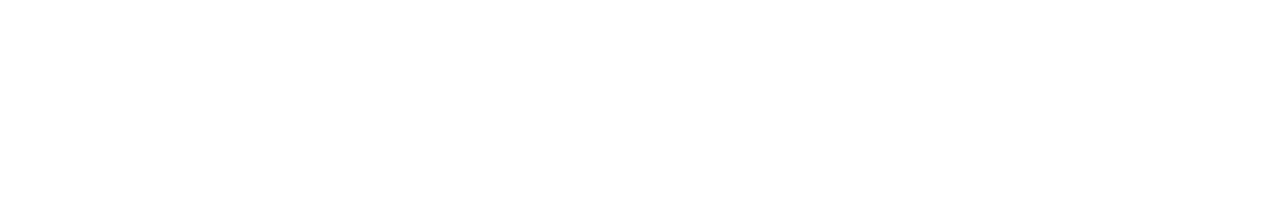
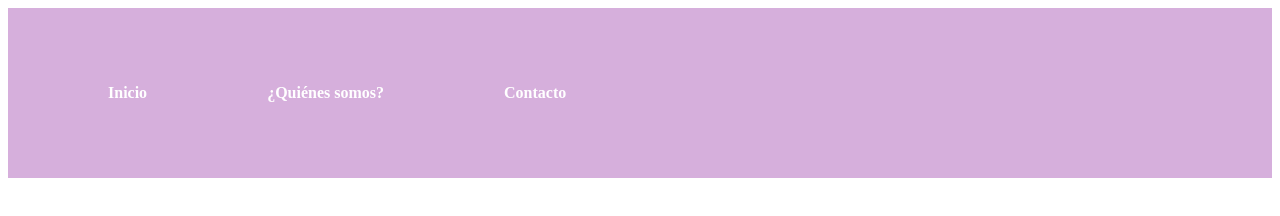
Before and after one commit to AlonsoLazo/EJERCICIO5ALONSOLAZO, a plain HTML site: page index.html in a window 1280 px wide. Drawn offline with Linux system fonts and the light colour scheme.

Commit message:
Cambio de display a modo flex, direction row

```diff
--- a/index.html
+++ b/index.html
@@ -8,6 +8,12 @@
     <title>Ejercicio 5</title>
 </head>
 <body>
-
+    <nav>
+        <ul>
+            <li><a href="#">Inicio</a></li>
+            <li><a href="#">¿Quiénes somos?</a></li>
+            <li><a href="">Contacto</a></li>
+        </ul>
+    </nav>
 </body>
 </html>
--- a/styles.css
+++ b/styles.css
@@ -0,0 +1,30 @@
+nav {
+    background-color: #D6AFDC;
+    overflow: hidden;
+}
+
+nav ul {
+    list-style-type: none;
+    overflow: hidden;
+    display: flex;
+    flex-direction: row;
+}
+
+nav ul li {
+    margin: 20px;
+    padding: 20px;
+}
+
+nav ul li:hover{
+    background-color: blue;
+    cursor: pointer;
+}
+
+nav a {
+    color: white;
+    font-weight: bold;
+    text-decoration: none;
+    display: block;
+    text-align: center;
+    padding: 20px;
+}
```
